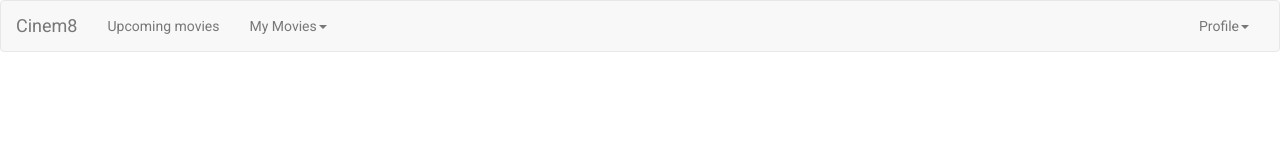
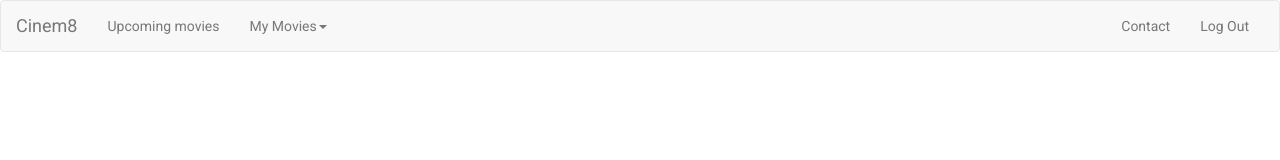
Before and after one commit to Dasch1810/T4SSProject, an Angular app: page / in a window 1280 px wide. Shown: the top 160 px of the page. Built offline with nearby package versions, Linux system fonts and the light colour scheme.

Commit message:
Header changes

```diff
--- a/src/app/header/header/header.component.html
+++ b/src/app/header/header/header.component.html
@@ -18,13 +18,8 @@
                             </ul>
                 </ul>
                 <ul class="nav navbar-nav navbar-right">
-                    <li class="dropdown" appDropdown>
-                        <a class="dropdown-toggle" role="button">Profile<span class="caret"></span></a>
-                        <ul class="dropdown-menu">
-                            <li><a routerLink="contact-us">Contact</a></li>
-                            <li><a routerLink="my-profile">Profile settings</a></li>
-                        </ul>
-                    </li>
+                    <li routerLinkActive ="active"><a routerLink="contact-us">Contact</a></li>
+                    <li routerLinkActive ="active"><a routerLink="#">Log Out</a></li>
                 </ul>
             </div>
         </div>
```
